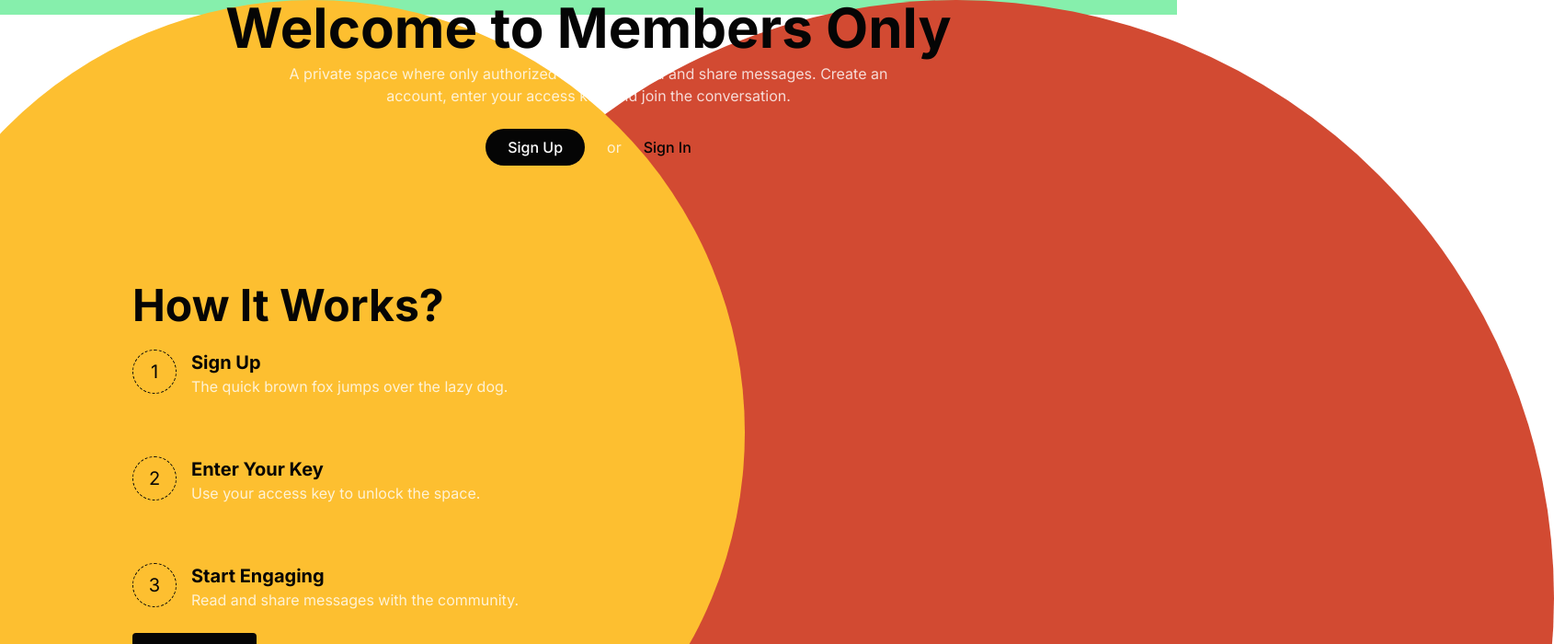
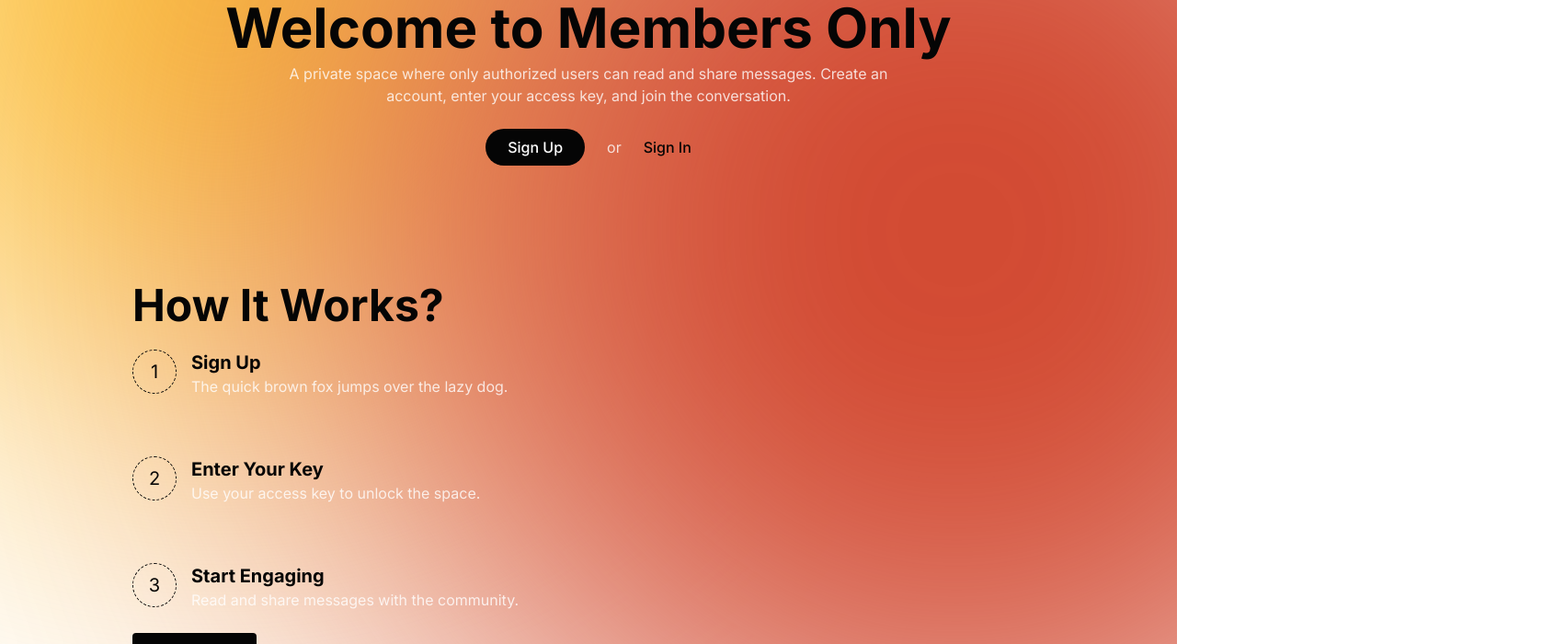
Before and after one commit to DawidGawronskiDev/members-only-refined, a Next.js app: page / in a window 1280 px wide. Shown: the top 700 px of the page at 92% size, 1690 px wide, since content can reach past the window. Built offline with nearby package versions, Linux system fonts and the light colour scheme.

Commit message:
update background

```diff
--- a/src/components/background.tsx
+++ b/src/components/background.tsx
@@ -1,8 +1,8 @@
 export default function Background() {
   return (
-    <div className="w-full absolute h-4 bg-green-300 z-[-1]">
-      <div className="w-[1300px] aspect-square rounded-full bg-accentPrimary absolute left-1/2 -translate-x-[calc(50%-400px)] top-0" />
-      <div className="w-[940px] aspect-square rounded-full bg-accentSecondary absolute left-1/2 -translate-x-[calc(50%+300px)] top-0" />
+    <div className="absolute h-full z-[-1] w-dvw overflow-hidden">
+      <div className="w-[940px] aspect-square rounded-full bg-accentSecondary absolute left-1/2 -translate-x-[calc(50%+400px)] -top-[500px] blur-[200px] transform-gpu" />
+      <div className="w-[1300px] aspect-square rounded-full bg-accentPrimary absolute left-1/2 -translate-x-[calc(50%-400px)] -top-[400px] blur-[200px] transform-gpu" />
     </div>
   );
 }
```
